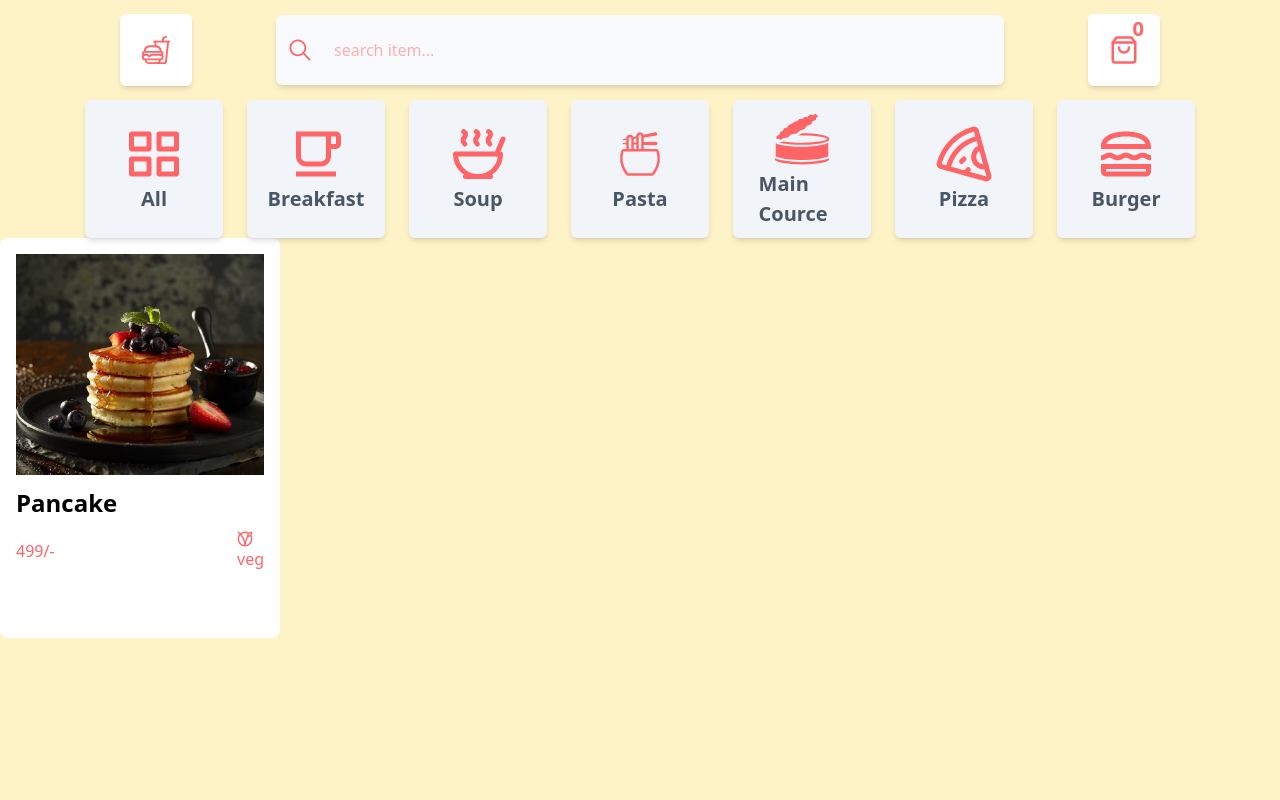
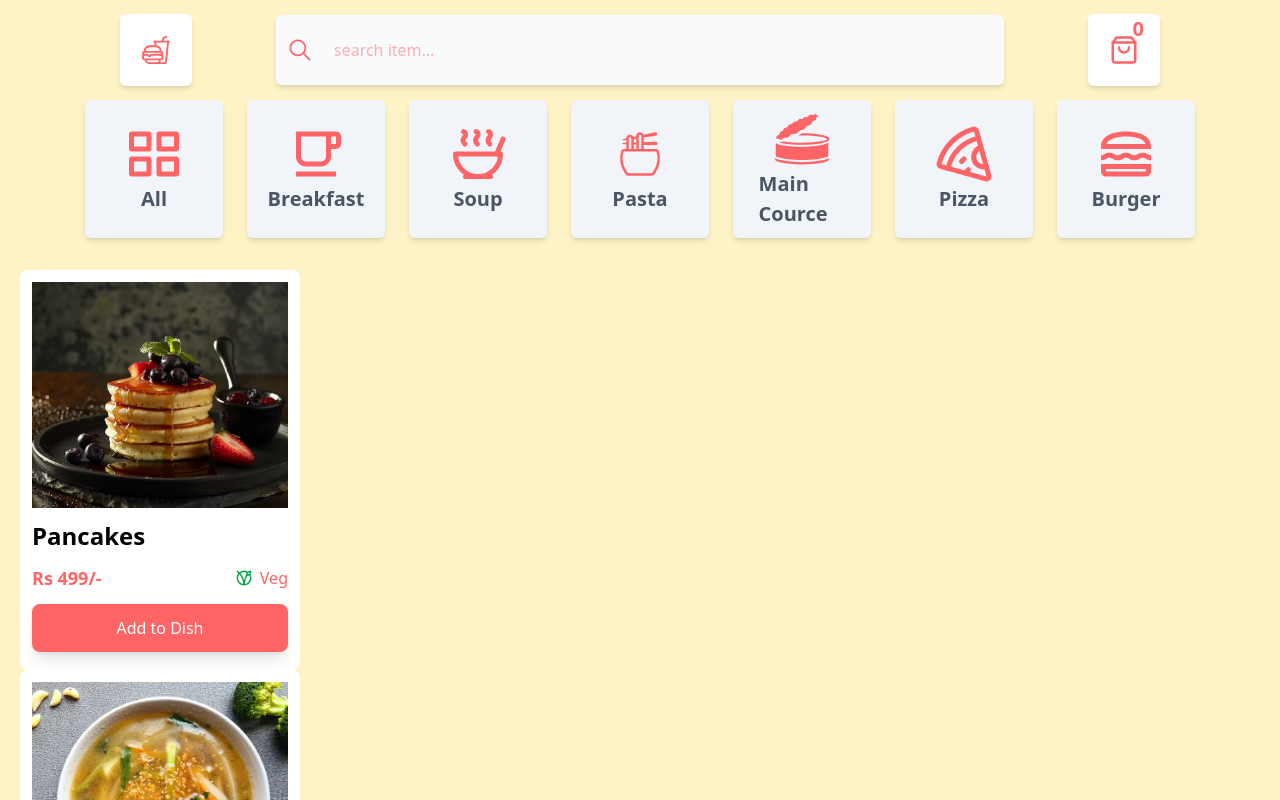
Before and after one commit to RupaliShelki/food-delivery-website, a React (Vite) app in the folder food-delivery-app/: page / in a window 1280 px wide. Shown: the top 800 px of the page. Built offline with nearby package versions, Linux system fonts and the light colour scheme.

Commit message:
card component

```diff
--- a/food-delivery-app/src/components/card.jsx
+++ b/food-delivery-app/src/components/card.jsx
@@ -2,19 +2,20 @@ import React from "react";
 import image1 from "../assets/image1.avif";
 import { LuVegan } from "react-icons/lu";
 
-function card() {
+function card({name,image,id,price,type}) {
   return (
-    <div className="w-[280px] h-[400px] bg-white p-4 rounded-lg flex flex-col gap-3">
+    <div className="w-[280px] h-[400px] bg-white p-3 rounded-lg flex flex-col gap-3">
       <div  className="w-[100%] h-[60%] overflow-hidden object-cover ">
-        <img src={image1} alt="" />
+        <img src={image} alt="" />
       </div>
-      <div className="text-2xl font-semibold text-black capitalize">pancake</div>
+      <div className="text-2xl font-semibold text-black capitalize">{name}</div>
       <div  className="w-full flex justify-between items-center">
-        <div>499/-</div>
-        <div>
-          <LuVegan /> <span>veg</span>
+        <div className="text-lg font-bold">Rs {price}/-</div>
+        <div className="flex justify-center items-center capitalize  gap-2">
+          <LuVegan className="text-green-600" /> <span text-lg font-bold >{type}</span>
         </div>
       </div>
+      <button className="w-full p-3 bg-red-400  text-white rounded-lg hover:bg-amber-600 transition-all shadow-lg "> Add to Dish</button>
     </div>
   );
 }
--- a/food-delivery-app/src/pages/home.jsx
+++ b/food-delivery-app/src/pages/home.jsx
@@ -2,6 +2,7 @@ import React from "react";
 import Nav from "../components/nav";
 import catagoriees from "../categories";
 import Card from "../components/card";
+import { food_items } from "../food";
 function home() {
   return (
     <>
@@ -18,7 +19,11 @@ function home() {
             </div>
           ))}
         </div>
-        <Card />
+        <div className="w-full flex-wrap gap-5 px-5 justify-center items-center pt-8">
+          {food_items.map((item) => (
+            <Card  key={item.id} name={item.food_name} image={item.food_image} price={item.price} type={item.food_type} id={item.id} />
+          ))}
+        </div>
       </div>
     </>
   );
```
